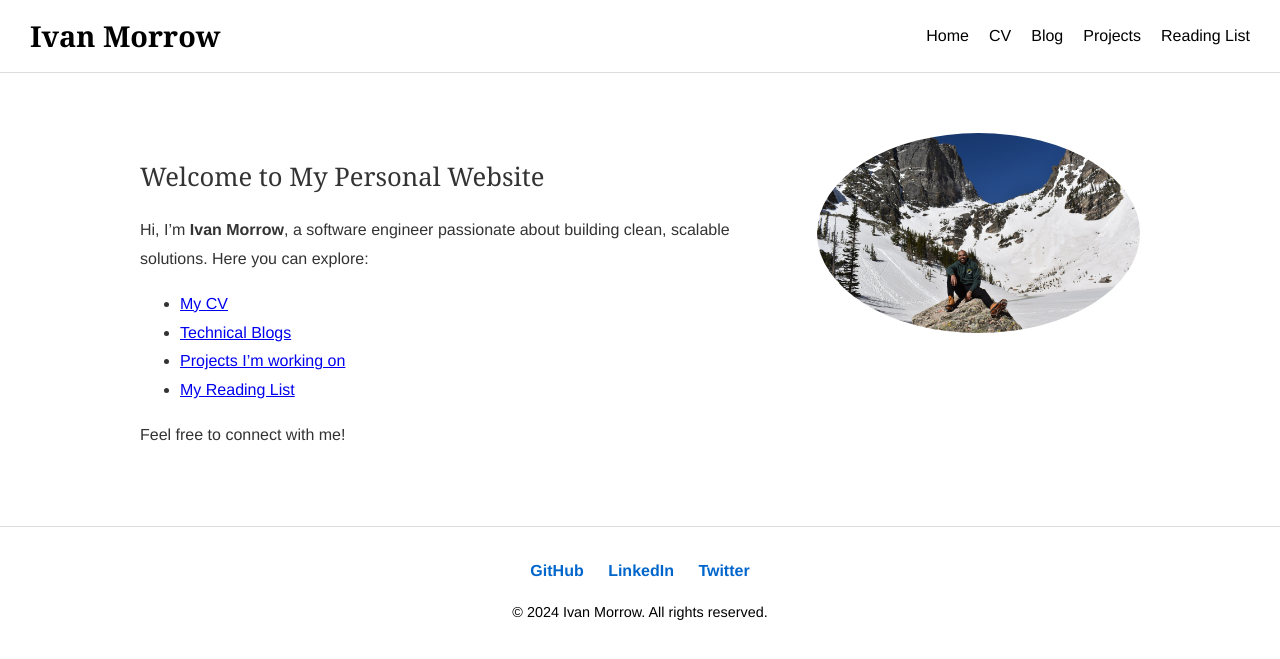
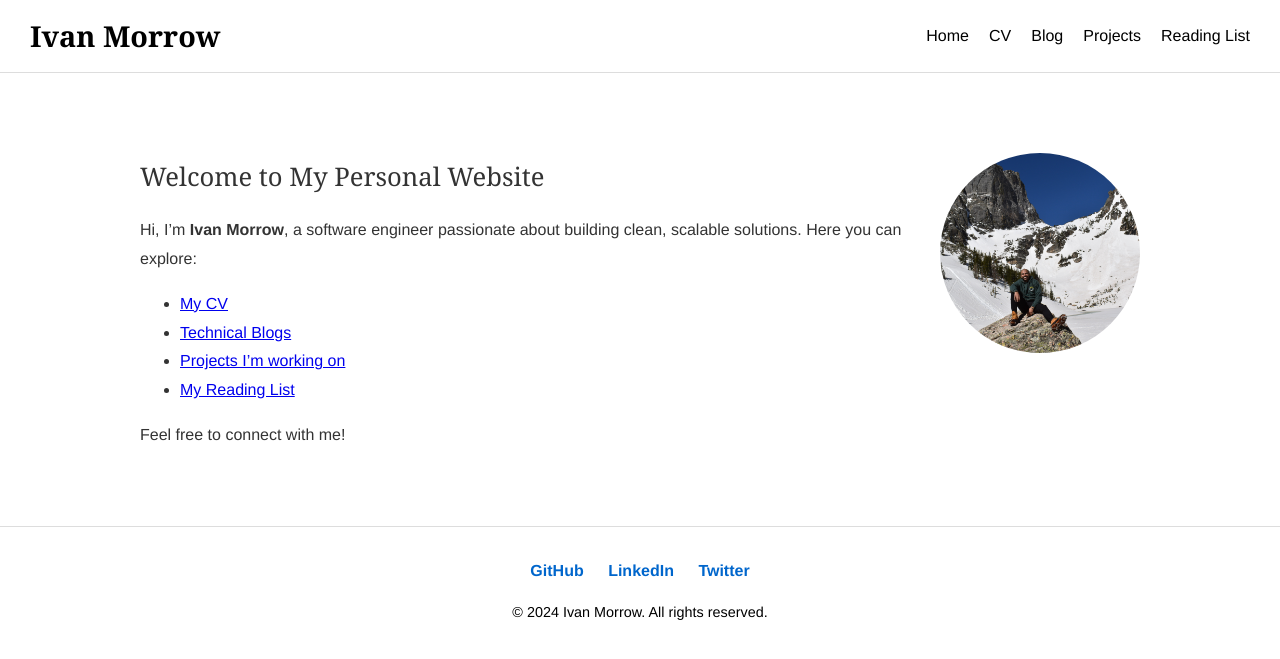
Before and after one commit to ixmorrow/ixmorrow.github.io, a Jekyll site: the page built from index.md, in a window 1280 px wide. Shown: the top 659 px of the page. Built offline with Jekyll 4.4.1, drawn with Linux system fonts in a browser that asks for light colours.

Commit message:
update profile pic shape

```diff
--- a/assets/css/style.css
+++ b/assets/css/style.css
@@ -59,12 +59,15 @@ main {
 
 .profile-img {
     width: 200px;
+    /* Set width */
     height: 200px;
+    /* Set height to match width */
     border-radius: 50%;
+    /* Makes the image circular */
     object-fit: cover;
-    flex: 1;
-    /* Image container */
-    align-self: flex-start;
+    /* Ensures the image doesn't distort */
+    display: block;
+    margin: 20px auto;
 }
 
 /* Heading Styling */
```
